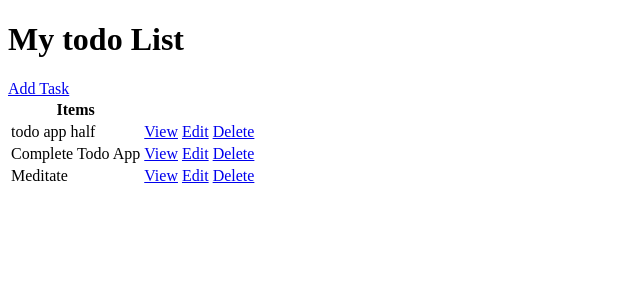
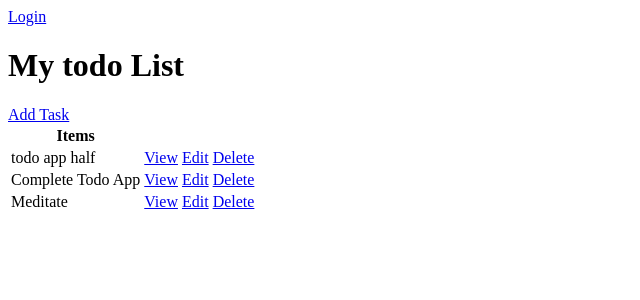
Before and after one commit to Manishsingh8135/To-do-App-Django-, a Django app: page / in a window 1280 px wide. Shown: the top 300 px of the page, without its empty margins (0-640 px from the left). Run offline with Django 4.2, Linux system fonts and the light colour scheme; data comes from the database, SQL or seed files in the repository; both versions use the stored data as it was after the commit.

Commit message:
added login/logout feature

```diff
--- a/base/templates/base/task_list.html
+++ b/base/templates/base/task_list.html
@@ -7,8 +7,15 @@
     <title>Document</title>
 </head>
 <body>
+    {% if request.user.is_authenticated %}
+    <p>{{request.user}}</p>
+    <a href="{% url 'logout'  %}">Logout</a>
+    {% else %}
+    <a href=" {% url 'login'  %}">Login</a>
+    {% endif %}
 
     <h1>My todo List</h1>
+
     <a href="{% url 'task-create' %}">Add Task</a>
     <table>
         <tr>
--- a/base/urls.py
+++ b/base/urls.py
@@ -1,11 +1,15 @@
 from django.urls import path
-from .views import TaskList,TaskDetail,TaskCreate,TaskUpdate,TaskDelete
+from .views import TaskList,TaskDetail,TaskCreate,TaskUpdate,TaskDelete,CustomLoginView
 
+from django.contrib.auth.views import LogoutView
 urlpatterns=[
+    path('login/',CustomLoginView.as_view(),name='login'),
+      path('logout/',LogoutView.as_view(next_page='login'),name='logout'),
     path('',TaskList.as_view(),name='tasks'),
     path('task/<int:pk>/',TaskDetail.as_view(),name='task'),
      path('task-create/',TaskCreate.as_view(),name='task-create'),
       path('task-update/<int:pk>/',TaskUpdate.as_view(),name='task-update'),
       path('task-delete/<int:pk>/',TaskDelete.as_view(),name='task-delete'),
 
+
 ]
--- a/base/views.py
+++ b/base/views.py
@@ -3,10 +3,27 @@ from django.views.generic.list import ListView
 from django.views.generic.detail import DetailView
 from django.views.generic.edit import CreateView,UpdateView,DeleteView
 from django.urls import reverse_lazy
+from django.contrib.auth.views import LoginView
 from .models import Task
 
 
+
+
 # Create your views here.
+
+
+class CustomLoginView(LoginView):
+    template_name='base/login.html'
+    fields="__all__"
+    redirect_authenticated_user=True
+
+    def get_success_url(self) -> str:
+        return reverse_lazy('tasks')
+
+
+
+
+
 class TaskList(ListView):
     model=Task
     context_object_name='tasks'
```
Also changed, not shown: base/templates/base/login.html (added, +8 -0 lines), db.sqlite3.
